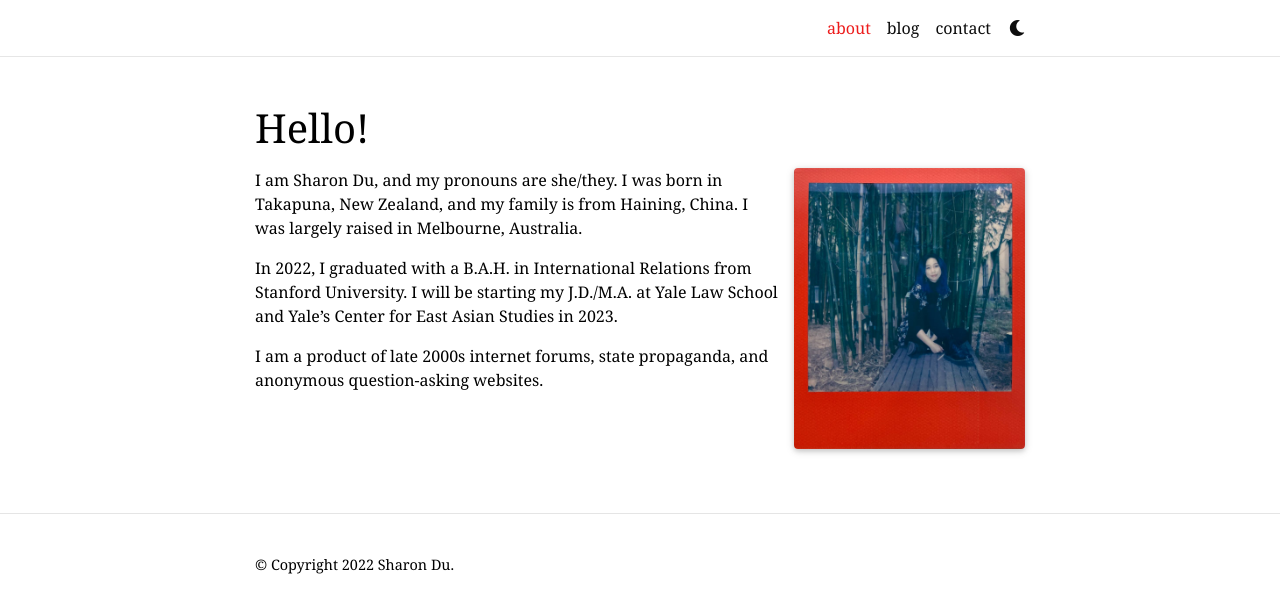
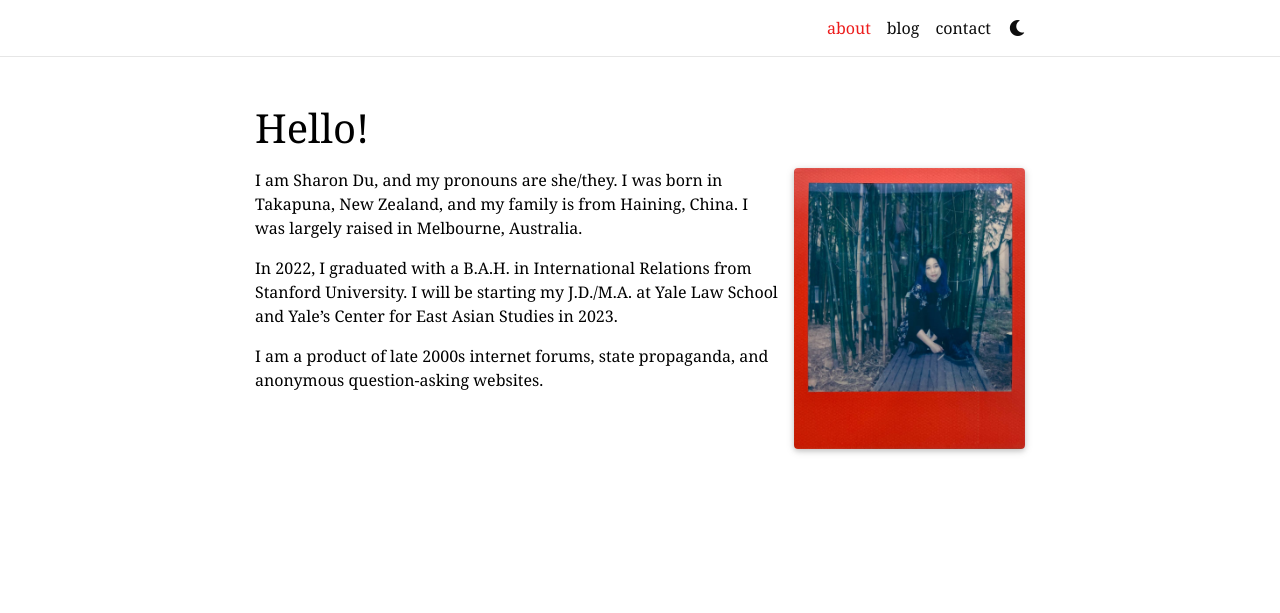
Before and after one commit to sharondumb/sharondumb.github.io, a Jekyll site: the page built from _pages/about.md, in a window 1280 px wide. Shown: the top 613 px of the page. Built offline with Jekyll 4.4.1, drawn with Linux system fonts in a browser that asks for light colours; full-size pictures stand in for the smaller copies a plugin makes; comment, search, counter and statistics services are not loaded; a style sheet for code colours, icons or effects is not loaded.

Commit message:
delte footer

```diff
--- a/_layouts/default.html
+++ b/_layouts/default.html
@@ -21,7 +21,7 @@
     </div>
 
     <!-- Footer -->
-    {%- include footer.html %}
+    <!-- {%- include footer.html %} -->
 
     <!-- JavaScripts -->
     {% include scripts/jquery.html %}
```
